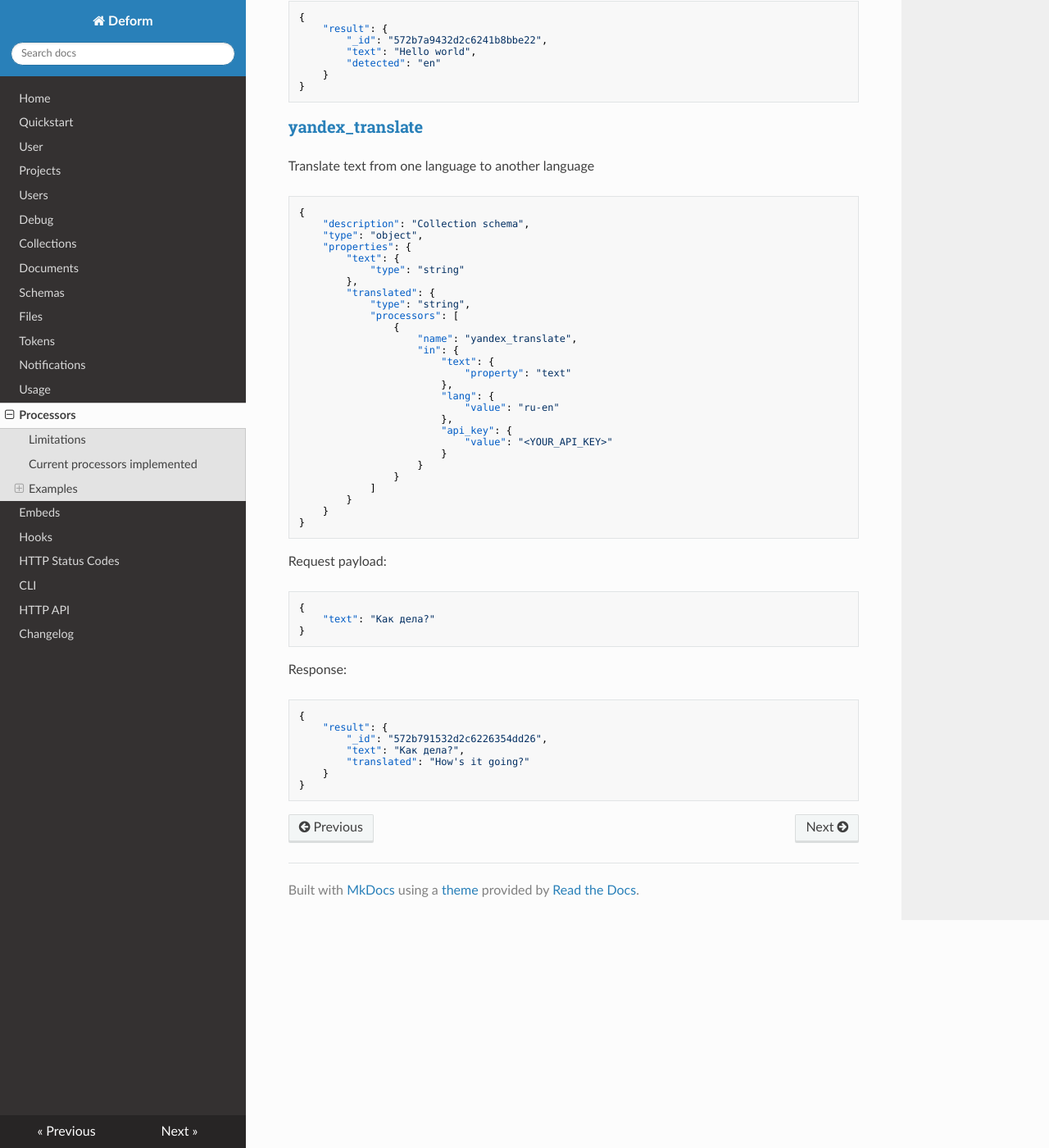
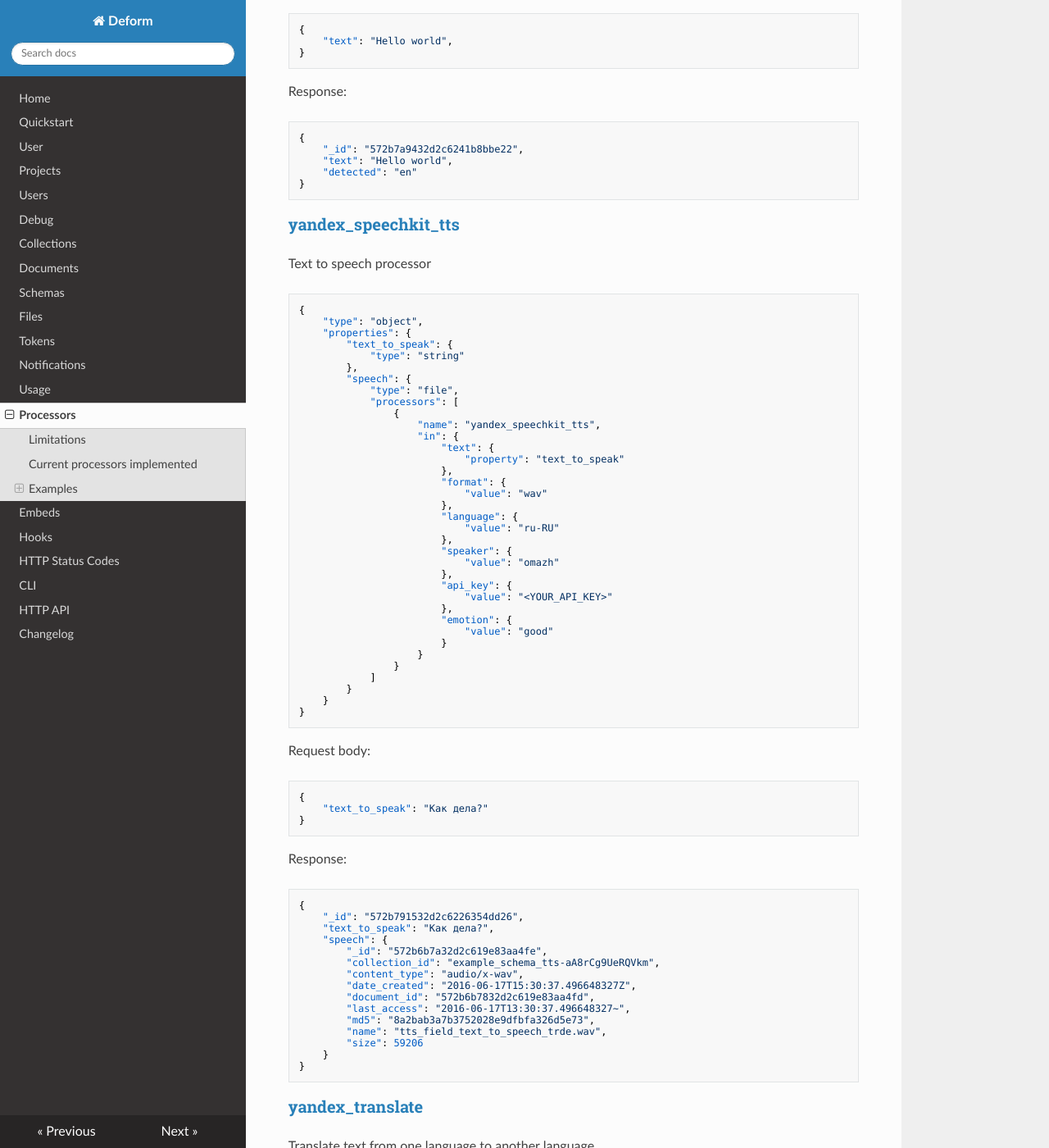
Before and after one commit to deformio/docs, an MkDocs documentation site: the page built from docs/processors.md, in a window 1280 px wide and 1400 px high, scrolled down 14983 px. Shown: the whole window at 82% size. Built offline with MkDocs 1.6.1, drawn with Linux system fonts in a browser that asks for light colours; nearby versions of some CDN libraries; old or Windows-style settings are respelled for this version of MkDocs; some of the changed text lies outside the part shown.

Commit message:
New processor added - yandex_speechkit_tts. HTTP Api Interfaces fixed

```diff
--- a/docs/processors.md
+++ b/docs/processors.md
@@ -31,6 +31,7 @@ Name                     | Description
 [text_to_speech](/processors/#text_to_speech)         | Text to speech processor
 [watermark](/processors/#watermark)                | Watermark an image
 [yandex_detect_language](/processors/#yandex_detect_language) | Detect the language of a text string
+[yandex_speechkit_tts](/processors/#yandex_speechkit_tts) | Text to speech processor
 [yandex_translate](/processors/#yandex_translate)        | Translate text from one language to another language
 
 
@@ -41,7 +42,6 @@ Name                     | Description
 Process natural language
 
 	{
-	    "description": "Collection schema",
 	    "type": "object",
 	    "properties": {
 	    	"human_text": {
@@ -81,7 +81,7 @@ Process natural language
 	}
 
 
-Request payload::
+Request body:
 
 	{
 		"human_text": "schedule lunch at 1 pm tomorrow.",
@@ -90,28 +90,27 @@ Request payload::
 Response:
 
 	{
-	    "result": {
-	        "_id": "572b676a32d2c61886cda77b",
-	        "ai_obj": {
-	            "action": "calendar.add",
-	            "metadata": {
-	                "contexts": [],
-	                "inputContexts": [],
-	                "outputContexts": []
-	            },
-	            "parameters": {
-	                "endDate": "2016-05-06T13:00:00+03:00",
-	                "startDate": "2016-05-06T13:00:00+03:00",
-	                "summary_predefined": "lunch"
-	            },
-	            "resolvedQuery": "schedule lunch at 1 pm tomorrow.",
-	            "score": 0,
-	            "source": "domains",
-	            "speech": ""
-	        },
-	        "human_text": "schedule lunch at 1 pm tomorrow."
-	    }
-	}
+        "_id": "572b676a32d2c61886cda77b",
+        "ai_obj": {
+            "action": "calendar.add",
+            "metadata": {
+                "contexts": [],
+                "inputContexts": [],
+                "outputContexts": []
+            },
+            "parameters": {
+                "endDate": "2016-05-06T13:00:00+03:00",
+                "startDate": "2016-05-06T13:00:00+03:00",
+                "summary_predefined": "lunch"
+            },
+            "resolvedQuery": "schedule lunch at 1 pm tomorrow.",
+            "score": 0,
+            "source": "domains",
+            "speech": ""
+        },
+        "human_text": "schedule lunch at 1 pm tomorrow."
+    }
+
 
 
 
@@ -120,7 +119,6 @@ Response:
 Detect the language of a text string
 
 	{
-	    "description": "Collection schema",
 	    "type": "object",
 	    "properties": {
 	    	"text": {
@@ -145,7 +143,7 @@ Detect the language of a text string
 	    }
 	}
 
-Request payload:
+Request body:
 
 	{
 		"text": "Привет"
@@ -154,12 +152,11 @@ Request payload:
 Response:
 
 	{
-	    "result": {
-	        "_id": "572a45ed32d2c602098508e0",
-	        "text": "Привет",
-	        "detected": "ru"
-	    }
-	}
+
+        "_id": "572a45ed32d2c602098508e0",
+        "text": "Привет",
+        "detected": "ru"
+    }
 
 
 ### google_translate
@@ -167,7 +164,6 @@ Response:
 Translate text from one language to another language
 
 	{
-	    "description": "Collection schema",
 	    "type": "object",
 	    "properties": {
 	    	"text": {
@@ -198,7 +194,7 @@ Translate text from one language to another language
 	    }
 	}
 
-Request payload:
+Request body:
 
 	{
 		"text": "Привет"
@@ -207,11 +203,9 @@ Request payload:
 Response:
 
 	{
-	    "result": {
-	        "_id": "572a45ec32d2c602098508d5",
-	        "text": "Привет",
-	        "translated": "Hi"
-	    }
+        "_id": "572a45ec32d2c602098508d5",
+        "text": "Привет",
+        "translated": "Hi"
 	}
 
 
@@ -220,7 +214,6 @@ Response:
 Remove html tags from text
 
 	{
-	    "description": "Collection schema",
 	    "type": "object",
 	    "properties": {
 	    	"html": {
@@ -242,7 +235,7 @@ Remove html tags from text
 	    }
 	}
 
-Request payload:
+Request body:
 
 	{
 		"html": "<html><head><title>Hello</title></head><body>World</body></html>"
@@ -251,11 +244,9 @@ Request payload:
 Response:
 
 	{
-	    "result": {
-	        "_id": "572b75f632d2c620e67a8908",
-	        "html": "<html><head><title>Hello</title></head><body>World</body></html>",
-	        "text": "World"
-	    }
+        "_id": "572b75f632d2c620e67a8908",
+        "html": "<html><head><title>Hello</title></head><body>World</body></html>",
+        "text": "World"
 	}
 
 
@@ -264,7 +255,6 @@ Response:
 Render a html from a markdown
 
 	{
-	    "description": "Collection schema",
 	    "type": "object",
 	    "properties": {
 	    	"markdown": {
@@ -288,7 +278,7 @@ Render a html from a markdown
 	    }
 	}
 
-Request payload:
+Request body:
 
 	{
 		"markdown": "**hello** __world__"
@@ -297,11 +287,9 @@ Request payload:
 Response:
 
 	{
-	    "result": {
-	        "_id": "572b746a32d2c61f0a366d87",
-	        "html": "<p><strong>hello</strong> <strong>world</strong></p>\n",
-	        "markdown": "**hello** __world__"
-	    }
+        "_id": "572b746a32d2c61f0a366d87",
+        "html": "<p><strong>hello</strong> <strong>world</strong></p>\n",
+        "markdown": "**hello** __world__"
 	}
 
 
@@ -310,7 +298,6 @@ Response:
 Calculate a message-digest fingerprint (checksum)
 
 	{
-	    "description": "Collection schema",
 	    "type": "object",
 	    "properties": {
 	    	"firstName": {
@@ -332,7 +319,7 @@ Calculate a message-digest fingerprint (checksum)
 	    }
 	}
 
-Request payload:
+Request body:
 
 	{
 		"firstName": "Andrey",
@@ -343,12 +330,10 @@ Request payload:
 Response:
 
 	{
-	    "result": {
-	        "_id": "jKmLOGOunnNrLe",
-	        "firstName": "Andrey",
-	        "lastName": "Chibisov",
-	        "password_md5ed": "e807f1fcf82d132f9bb018ca6738a19f"
-	    }
+        "_id": "jKmLOGOunnNrLe",
+        "firstName": "Andrey",
+        "lastName": "Chibisov",
+        "password_md5ed": "e807f1fcf82d132f9bb018ca6738a19f"
 	}
 
 
@@ -357,7 +342,6 @@ Response:
 Make a random value
 
 	{
-	    "description": "Collection schema",
 	    "type": "object",
 	    "properties": {
 	    "firstName": {
@@ -391,7 +375,7 @@ Make a random value
 	}
 
 
-Request payload:
+Request body:
 
 	{
 		"firstName": "Gennady",
@@ -402,12 +386,10 @@ Response:
 
 
 	{
-	    "result": {
-	        "_id": "572b722a32d2c61d34331ef0",
-	        "firstName": "Gennady",
-	        "lastName": "Chibisov",
-	        "password": "1591bbef3c4792bf9e102b10cad32b1c"
-	    }
+        "_id": "572b722a32d2c61d34331ef0",
+        "firstName": "Gennady",
+        "lastName": "Chibisov",
+        "password": "1591bbef3c4792bf9e102b10cad32b1c"
 	}
 
 ### readability
@@ -415,7 +397,6 @@ Response:
 Makes a text readable
 
 	{
-	    "description": "Collection schema",
 	    "type": "object",
 	    "properties": {
 	    	{
@@ -451,7 +432,7 @@ Makes a text readable
 	    }
 	}
 
-Request payload:
+Request body:
 
 	{
 		"html_content": "<html><head><title>Hello</title></head><body>World</body></html>",
@@ -460,16 +441,14 @@ Request payload:
 Response:
 
 	{
-	    "result": {
-	        "_id": "572b70b932d2c61c27a112bb",
-	        "html_content": "<html><head><title>Hello</title></head><body>World</body></html>",
-	        "plaintext": "World",
-	        "readable": {
-	            "content": "<body id=\"readabilityBody\">World</body>",
-	            "short_title": "Hello",
-	            "title": "Hello"
-	        }
-	    }
+        "_id": "572b70b932d2c61c27a112bb",
+        "html_content": "<html><head><title>Hello</title></head><body>World</body></html>",
+        "plaintext": "World",
+        "readable": {
+            "content": "<body id=\"readabilityBody\">World</body>",
+            "short_title": "Hello",
+            "title": "Hello"
+        }
 	}
 
 
@@ -479,7 +458,6 @@ Response:
 Use [readability.com](https://readability.com/) to turn any web page into a clean view for reading
 
 	{
-	    "description": "Collection schema",
 	    "type": "object",
 	    "properties": {
 	    	"url_to_make_readable": {
@@ -505,7 +483,7 @@ Use [readability.com](https://readability.com/) to turn any web page into a clea
 	    }
 	}
 
-Request payload:
+Request body:
 
 	{
 		"url_to_make_readable": "https://blog.chib.me/how-to-convert-databases-with-one-line-of-code/",
@@ -515,35 +493,33 @@ Request payload:
 Response:
 
 	{
-	    "result": {
-	        "_id": "572b7cb032d2c628585e1fa9",
-	        "readable": {
-	            "author": null,
-	            "content": "............",
-	            "date_published": "2016-02-07 13:03:06",
-	            "dek": null,
-	            "direction": "ltr",
-	            "domain": "blog.chib.me",
-	            "excerpt": "07 February 2016 Have you ever wanted to convert mysql database to sqlite? Or postgres to mysql? Or mysql to postgres? Recently I've been migrating my django project from MySQL to SQLite. I tried to&hellip;",
-	            "lead_image_url": null,
-	            "next_page_id": null,
-	            "rendered_pages": 1,
-	            "short_url": "http://rdd.me/7gou967w",
-	            "title": "How to convert databases with one line of code",
-	            "total_pages": 0,
-	            "url": "https://blog.chib.me/how-to-convert-databases-with-one-line-of-code/",
-	            "word_count": 421
-	        },
-	        "url_to_make_readable": "https://blog.chib.me/how-to-convert-databases-with-one-line-of-code/"
-	    }
+        "_id": "572b7cb032d2c628585e1fa9",
+        "readable": {
+            "author": null,
+            "content": "............",
+            "date_published": "2016-02-07 13:03:06",
+            "dek": null,
+            "direction": "ltr",
+            "domain": "blog.chib.me",
+            "excerpt": "07 February 2016 Have you ever wanted to convert mysql database to sqlite? Or postgres to mysql? Or mysql to postgres? Recently I've been migrating my django project from MySQL to SQLite. I tried to&hellip;",
+            "lead_image_url": null,
+            "next_page_id": null,
+            "rendered_pages": 1,
+            "short_url": "http://rdd.me/7gou967w",
+            "title": "How to convert databases with one line of code",
+            "total_pages": 0,
+            "url": "https://blog.chib.me/how-to-convert-databases-with-one-line-of-code/",
+            "word_count": 421
+        },
+        "url_to_make_readable": "https://blog.chib.me/how-to-convert-databases-with-one-line-of-code/"
 	}
+
 
 ### resize
 
 Resize an image
 
 	{
-	    "description": "Collection schema",
 	    "type": "object",
 	    "properties": {
 	    	"original": {
@@ -573,31 +549,29 @@ Commit a `PUT`/`POST`/`PATCH` with `Content-Type: multipart/form-data` and file
 Response:
 
 	{
-	    "result": {
-	        "_id": "572b6e7732d2c61b066cee6e",
-	        "original": {
-	            "_id": "572b6e7732d2c61b066cee6f",
-	            "collection_id": "QSMHdGfXIQIXOv",
-	            "content_type": "image/gif",
-	            "date_created": "2016-05-05T16:01:59.614410146Z",
-	            "document_id": "572b6e7732d2c61b066cee6e",
-	            "last_access": "2016-05-05T16:01:59.614410146Z",
-	            "md5": "8c4c6953f0b9003eb9ceb7a923cc208e",
-	            "name": "test_helpers/data/animated.gif",
-	            "size": 991109
-	        },
-	        "resized": {
-	            "_id": "572b6e7832d2c61b066cee71",
-	            "collection_id": "QSMHdGfXIQIXOv",
-	            "content_type": "image/gif",
-	            "date_created": "2016-05-05T16:02:00.475956835Z",
-	            "document_id": "572b6e7732d2c61b066cee6e",
-	            "last_access": "2016-05-05T16:02:00.475956835Z",
-	            "md5": "d741fa8da603842a0dd0aec9ec2330df",
-	            "name": "resized_resize_OLYi.gif",
-	            "size": 366404
-	        }
-	    }
+        "_id": "572b6e7732d2c61b066cee6e",
+        "original": {
+            "_id": "572b6e7732d2c61b066cee6f",
+            "collection_id": "QSMHdGfXIQIXOv",
+            "content_type": "image/gif",
+            "date_created": "2016-05-05T16:01:59.614410146Z",
+            "document_id": "572b6e7732d2c61b066cee6e",
+            "last_access": "2016-05-05T16:01:59.614410146Z",
+            "md5": "8c4c6953f0b9003eb9ceb7a923cc208e",
+            "name": "test_helpers/data/animated.gif",
+            "size": 991109
+        },
+        "resized": {
+            "_id": "572b6e7832d2c61b066cee71",
+            "collection_id": "QSMHdGfXIQIXOv",
+            "content_type": "image/gif",
+            "date_created": "2016-05-05T16:02:00.475956835Z",
+            "document_id": "572b6e7732d2c61b066cee6e",
+            "last_access": "2016-05-05T16:02:00.475956835Z",
+            "md5": "d741fa8da603842a0dd0aec9ec2330df",
+            "name": "resized_resize_OLYi.gif",
+            "size": 366404
+        }
 	}
 
 
@@ -606,7 +580,6 @@ Response:
 Sentiment analysis aims to determine the attitude of a speaker or a writer with respect to some topic or the overall contextual polarity of a text
 
 	{
-	    "description": "Collection schema",
 	    "type": "object",
 	    "properties": {
 	    	"text": {
@@ -629,7 +602,7 @@ Sentiment analysis aims to determine the attitude of a speaker or a writer with
 	    }
 	}
 
-Request payload:
+Request body:
 
 	{
 		"text": "this restaurant is great",
@@ -638,11 +611,9 @@ Request payload:
 Response:
 
 	{
-	    "result": {
-	        "_id": "572b6d4132d2c61a78927e5d",
-	        "sentiment": 0.8,
-	        "text": "this restaurant is great"
-	    }
+        "_id": "572b6d4132d2c61a78927e5d",
+        "sentiment": 0.8,
+        "text": "this restaurant is great"
 	}
 
 
@@ -651,7 +622,6 @@ Response:
 Make a string from template
 
 	{
-	    "description": "Collection schema",
 	    "type": "object",
 	    "properties": {
 			"country": {
@@ -694,7 +664,7 @@ Make a string from template
 		}
 	}
 
-Request payload:
+Request body:
 
     {
     	"country": {
@@ -720,7 +690,6 @@ Response:
 Text to speech processor
 
 	{
-	    "description": "Collection schema",
 	    "type": "object",
 	    "properties": {
 			"user_info": {
@@ -786,7 +755,7 @@ Text to speech processor
 	}
 
 
-Request payload::
+Request body:
 
 	{
         "user_info": {
@@ -799,36 +768,74 @@ Request payload::
 Response:
 
 	{
-	    "result": {
-	        "_id": "572b6b7832d2c619e83aa4fd",
-	        "message": "Chibisov Andrey is 27 years",
-	        "tts_field": {
-	            "_id": "572b6b7a32d2c619e83aa4fe",
-	            "collection_id": "example_schema_tts-MuVVGXLnShseQO",
-	            "content_type": "audio/x-wav",
-	            "date_created": "2016-05-05T15:49:14.342821384Z",
-	            "document_id": "572b6b7832d2c619e83aa4fd",
-	            "last_access": "2016-05-05T15:49:14.342821384Z",
-	            "md5": "8a2bab3a7b3752028e9dfbfa326d5e73",
-	            "name": "tts_field_text_to_speech_trde.wav",
-	            "size": 59206
-	        },
-	        "user_info": {
-	            "age": 27,
-	            "firstName": "Andrey",
-	            "lastName": "Chibisov"
-	        }
-	    }
+        "_id": "572b6b7832d2c619e83aa4fd",
+        "message": "Chibisov Andrey is 27 years",
+        "tts_field": {
+            "_id": "572b6b7a32d2c619e83aa4fe",
+            "collection_id": "example_schema_tts-MuVVGXLnShseQO",
+            "content_type": "audio/x-wav",
+            "date_created": "2016-05-05T15:49:14.342821384Z",
+            "document_id": "572b6b7832d2c619e83aa4fd",
+            "last_access": "2016-05-05T15:49:14.342821384Z",
+            "md5": "8a2bab3a7b3752028e9dfbfa326d5e73",
+            "name": "tts_field_text_to_speech_trde.wav",
+            "size": 59206
+        },
+        "user_info": {
+            "age": 27,
+            "firstName": "Andrey",
+            "lastName": "Chibisov"
+        }
 	}
-
-
 
 
 ### watermark
 
 Watermark an image
 
-TODO
+	{
+	    "type": "object",
+	    "properties": {
+	        "watermark": {
+	            "type": "file"
+	        },
+	        "photo": {
+	            "type": "file",
+	            "processors": [
+	                {
+	                    "name": "resize",
+	                    "in": {
+	                        "size": {
+	                            "value": [
+	                                100,
+	                                100
+	                            ]
+	                        }
+	                    }
+	                },
+	                {
+	                    "name": "watermark",
+	                    "in": {
+	                        "watermark_image": {
+	                            "property": "watermark"
+	                        },
+	                        "gravity": {
+	                            "value": "SouthEast"
+	                        }
+	                    }
+	                }
+	            ]
+	        }
+	    }
+	}
+
+
+Request body:
+
+	{
+		"photo": "<YOUR_IMAGE_FILE>",
+		"watermark": "<YOUR_WATERMARK_FILE>"
+	}
 
 
 ### yandex_detect_language
@@ -836,7 +843,6 @@ TODO
 Detect the language of a text string
 
 	{
-	    "description": "Collection schema",
 	    "type": "object",
 	    "properties": {
 	    	"text": {
@@ -861,7 +867,7 @@ Detect the language of a text string
 	    }
 	}
 
-Request payload::
+Request body:
 
 	{
 		"text": "Hello world",
@@ -870,20 +876,82 @@ Request payload::
 Response:
 
 	{
-	    "result": {
-	        "_id": "572b7a9432d2c6241b8bbe22",
-	        "text": "Hello world",
-	        "detected": "en"
-	    }
+        "_id": "572b7a9432d2c6241b8bbe22",
+        "text": "Hello world",
+        "detected": "en"
 	}
 
+
+### yandex_speechkit_tts
+
+Text to speech processor
+
+	{
+		"type": "object",
+		"properties": {
+			"text_to_speak": {
+				"type": "string"
+			},
+			"speech": {
+				"type": "file",
+				"processors": [
+					{
+						"name": "yandex_speechkit_tts",
+						"in": {
+							"text": {
+								"property": "text_to_speak"
+							},
+							"format": {
+								"value": "wav"
+							},
+							"language": {
+								"value": "ru-RU"
+							},
+							"speaker": {
+								"value": "omazh"
+							},
+							"api_key": {
+								"value": "<YOUR_API_KEY>"
+							},
+							"emotion": {
+								"value": "good"
+							}
+						}
+					}
+				]
+			}
+		}
+	}
+
+Request body:
+
+	{
+		"text_to_speak": "Как дела?"
+	}
+
+Response:
+
+	{
+        "_id": "572b791532d2c6226354dd26",
+        "text_to_speak": "Как дела?",
+        "speech": {
+            "_id": "572b6b7a32d2c619e83aa4fe",
+            "collection_id": "example_schema_tts-aA8rCg9UeRQVkm",
+            "content_type": "audio/x-wav",
+            "date_created": "2016-06-17T15:30:37.496648327Z",
+            "document_id": "572b6b7832d2c619e83aa4fd",
+            "last_access": "2016-06-17T13:30:37.496648327~",
+            "md5": "8a2bab3a7b3752028e9dfbfa326d5e73",
+            "name": "tts_field_text_to_speech_trde.wav",
+            "size": 59206
+        }
+	}
 
 ### yandex_translate
 
 Translate text from one language to another language
 
 	{
-	    "description": "Collection schema",
 	    "type": "object",
 	    "properties": {
 	    	"text": {
@@ -911,7 +979,7 @@ Translate text from one language to another language
 	    }
 	}
 
-Request payload:
+Request body:
 
 	{
 		"text": "Как дела?"
@@ -920,9 +988,7 @@ Request payload:
 Response:
 
 	{
-	    "result": {
-	        "_id": "572b791532d2c6226354dd26",
-	        "text": "Как дела?",
-	        "translated": "How's it going?"
-	    }
+        "_id": "572b791532d2c6226354dd26",
+        "text": "Как дела?",
+        "translated": "How's it going?"
 	}
```
Also changed, not shown: docs/changelog.md (+4 -0 lines), docs/documents.md (+0 -1 lines), docs/embeds.md (+4 -8 lines), docs/http_status_codes.md (+7 -11 lines).
